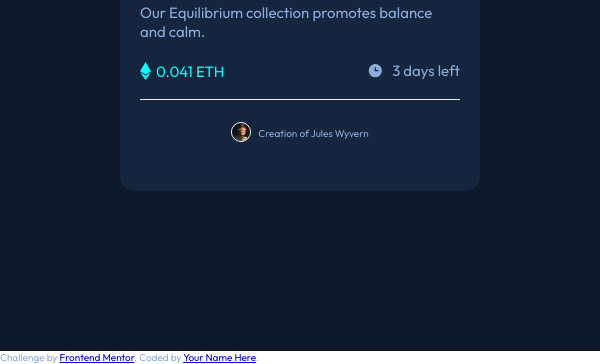
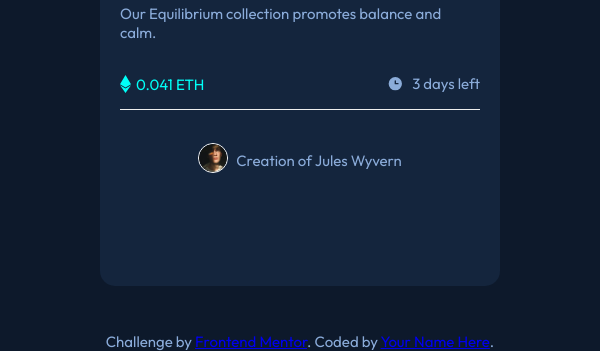
Before and after one commit to ilvdrskn/project4, a plain HTML site: page index.html in a window 600 px wide. Shown: the part 449-813 px from the top of the page. Drawn offline with Linux system fonts and the light colour scheme.

Commit message:
changed sizes

```diff
--- a/index.html
+++ b/index.html
@@ -23,18 +23,18 @@
         <p>Our Equilibrium collection promotes balance and calm.</p>
 
         <div class="elemsholder">
-          <p id="ethereum"><img src="./images/icon-ethereum.svg">0.041 ETH</p>
-          <p><img src="./images/icon-clock.svg"> 3 days left</p>
+          <p id="ethereum"><img src="./images/icon-ethereum.svg" alt="icon">0.041 ETH</p>
+          <p><img src="./images/icon-clock.svg" alt="clock"> 3 days left</p>
         </div>
         <div class="footer">
-            <img class="avatar" src="./images/image-avatar.png"> Creation of <span>Jules Wyvern</span>
+            <img class="avatar" src="./images/image-avatar.png" alt="avatar"> Creation of <span>Jules Wyvern</span>
         </div>
       </div>
     </div>
+    <footer class="attribution">
+      Challenge by <a href="https://www.frontendmentor.io?ref=challenge" target="_blank">Frontend Mentor</a>.
+      Coded by <a href="#">Your Name Here</a>.
+    </footer>
   </main>
-  <div class="attribution">
-    Challenge by <a href="https://www.frontendmentor.io?ref=challenge" target="_blank">Frontend Mentor</a>.
-    Coded by <a href="#">Your Name Here</a>.
-  </div>
 </body>
 </html>
--- a/style.css
+++ b/style.css
@@ -19,10 +19,11 @@ main{
     justify-content: center;
     align-items: center;
     background-color: hsl(217, 54%, 11%);
+    flex-wrap: wrap;
 }
 
 .cardholder{
-    width: 25%;
+    max-width: 400px;
     height: 90%;
     display: flex;
     flex-direction: column;
@@ -86,10 +87,6 @@ img{
     color:hsl(178, 100%, 50%);
 }
 
-p{
-    margin: 0 0 1.2em 0;
-    font-size:1.5em;
-}
 
 .avatar{
     width: 2em;
@@ -110,17 +107,7 @@ span:hover {
     cursor: pointer;
 }
 
-@media screen and (max-width:600px) and (min-width: 400px) {
-    .cardholder{
-        flex-basis: 60%;
-        height: 60%;
-    }
-
-    .picholder{
-        flex-shrink: 1;
-    }
-
-    body{
-        font-size: 10px;
-    }
+footer{
+    justify-self: flex-end;
+    align-self: flex-end;
 }
```
